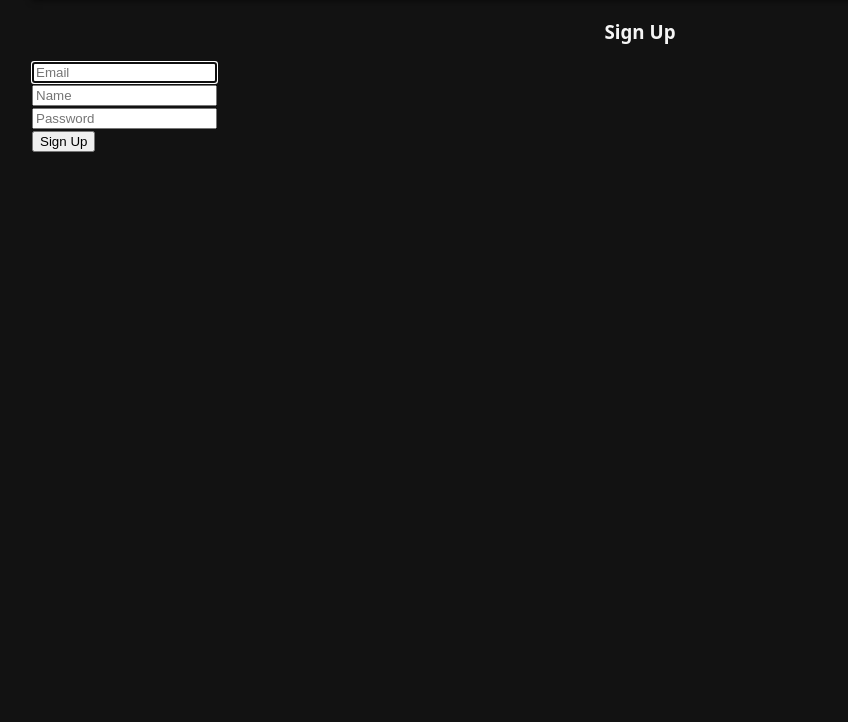
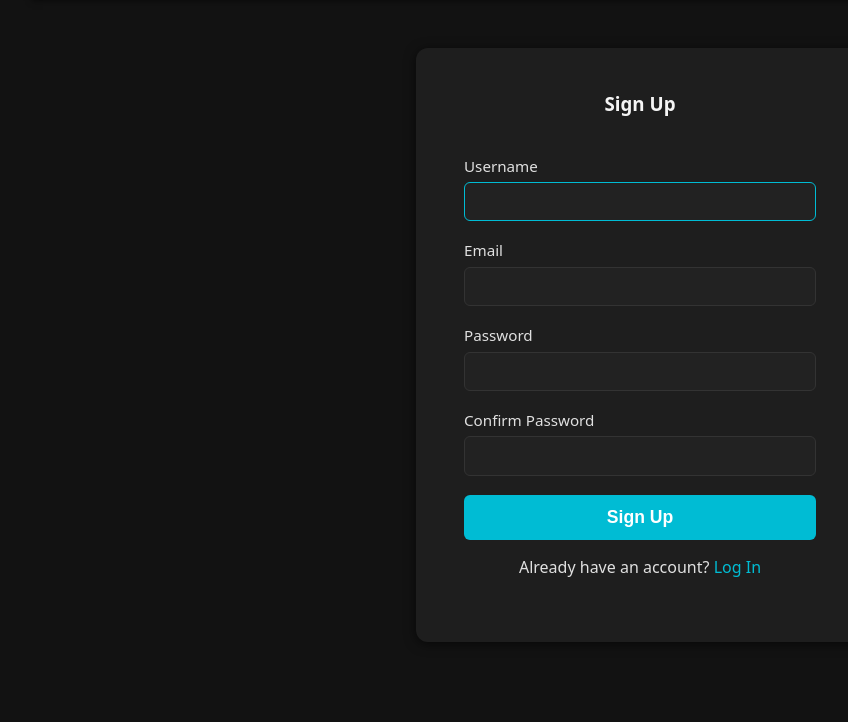
Before and after one commit to fugu69/ultima-finance, a Flask app: page /signup in a window 1280 px wide. Shown: the part 86-808 px from the top of the page, without its empty margins (0-848 px from the left). Before the commit the page ends 238 px from the top, so only its background shows below. Run offline with Flask 3, Linux system fonts and the light colour scheme; parts of the project's set-up code (start-up, migrations or seed data) failed here and were passed over.

Commit message:
refactor signup.html

```diff
--- a/app/templates/login.html
+++ b/app/templates/login.html
@@ -51,6 +51,10 @@
             </div>
 
             {{ form.submit(class="form-submit-button") }}
+
+            <p class="text-center mt-2">
+                Don't have an account? <a href="{{ url_for('auth.signup') }}">Sign Up</a>
+            </p>
         </form>
     </div>
 </div>
--- a/app/templates/signup.html
+++ b/app/templates/signup.html
@@ -1,29 +1,74 @@
 {% extends "base.html" %}
 
 {% block content %}
-<div class="column is-4 is-offset-4">
+<div class="content login-container">
     <h3 class="title">Sign Up</h3>
-    <div class="box">
-        <form method="POST" action="/signup">
-            <div class="field">
-                <div class="control">
-                    <input class="input is-large" type="email" name="email" placeholder="Email" autofocus="">
-                </div>
+    <div class="form-box">
+
+        {# Display Flash Messages (e.g., "Email already registered") #}
+        {% with messages = get_flashed_messages(with_categories=true) %}
+        {% if messages %}
+            {% for category, message in messages %}
+            <div class="alert alert-{{ 'error' if category == 'danger' or category == 'warning' else 'success' }}">
+                {{ message }}
+            </div>
+            {% endfor %}
+        {% endif %}
+        {% endwith %}
+
+        <form method="POST" action="{{ url_for('auth.signup') }}">
+            {{ form.hidden_tag() }}
+
+            {# 1. NAME FIELD #}
+            <div class="form-field-group">
+                {{ form.name.label(class="form-label") }}
+                {{ form.name(class="form-input", autofocus=true) }}
+
+                {# WTForms Error Display #}
+                {% if form.name.errors %}
+                    <div class="form-error">{{ form.name.errors[0] }}</div>
+                {% endif %}
             </div>
 
-            <div class="field">
-                <div class="control">
-                    <input class="input is-large" type="text" name="name" placeholder="Name" autofocus="">
-                </div>
+            {# 2. EMAIL FIELD #}
+            <div class="form-field-group">
+                {{ form.email.label(class="form-label") }}
+                {{ form.email(class="form-input") }}
+
+                {# WTForms Error Display #}
+                {% if form.email.errors %}
+                    <div class="form-error">{{ form.email.errors[0] }}</div>
+                {% endif %}
             </div>
 
-            <div class="field">
-                <div class="control">
-                    <input class="input is-large" type="password" name="password" placeholder="Password">
-                </div>
+            {# 3. PASSWORD FIELD #}
+            <div class="form-field-group">
+                {{ form.password.label(class="form-label") }}
+                {{ form.password(class="form-input") }}
+
+                {# WTForms Error Display #}
+                {% if form.password.errors %}
+                    <div class="form-error">{{ form.password.errors[0] }}</div>
+                {% endif %}
             </div>
 
-            <button class="button is-block is-info is-large is-fullwidth">Sign Up</button>
+            {# 4. CONFIRM PASSWORD FIELD #}
+            <div class="form-field-group">
+                {{ form.confirm_password.label(class="form-label") }}
+                {{ form.confirm_password(class="form-input") }}
+
+                {# WTForms Error Display #}
+                {% if form.confirm_password.errors %}
+                    <div class="form-error">{{ form.confirm_password.errors[0] }}</div>
+                {% endif %}
+            </div>
+
+            {# 5. SUBMIT BUTTON #}
+            {{ form.submit(class="form-submit-button") }}
+
+            <p class="text-center mt-2">
+                Already have an account? <a href="{{ url_for('auth.login') }}">Log In</a>
+            </p>
         </form>
     </div>
 </div>
```
